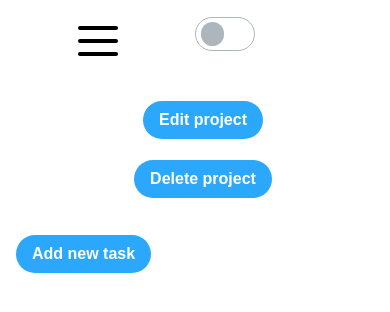
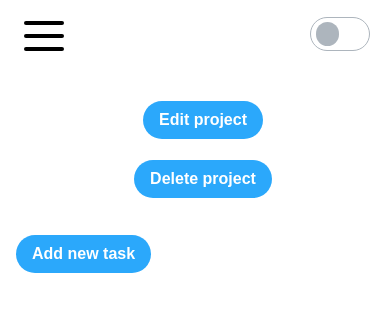
Before and after one commit to Aleksej222/ToDoList-TOP, a website built with webpack: page dist/index.html in a window 390 px wide. Built offline with nearby package versions, Linux system fonts and the light colour scheme.

Commit message:
Header responsive design done.

```diff
--- a/src/responsive-style.css
+++ b/src/responsive-style.css
@@ -8,7 +8,6 @@
         height: 358px;
         /* ?? Zasto na 320px buttonsi ispadnu iz diva */
         /* ** Jer je previse kontenta na tu visinu */
-        /* background-color: aqua !important; */
     }
 
     .task-date {
@@ -25,10 +24,7 @@
     }
 
     .task-btns {
-        /* background-color: chocolate; */
         font-size: 1.6rem;
-        /* position: fixed; */
-        /* padding: 0; */
     }
 
     /* TODO: Add / Update task modal window prosirit */
@@ -47,7 +43,6 @@
 
     .tasks-list {
         grid-template-columns: 45% 45%;
-
     }
 
     .task-title {
@@ -76,9 +71,7 @@
 
     .tasks-list {
         grid-template-columns: 80%;
-        /* background-color: brown; */
     }
-
 
     /* TODO: Centrirat zadatak */
     /* TODO: Kako prikazat projekte kad je kliknut hamb. menu */
@@ -98,11 +91,17 @@
     .burger-container {
         grid-column-start: 1;
         grid-column-end: 2;
-        /* background-color: yellow; */
+    }
+
+    .burger {
+        margin-top: 1.3em;
+        margin-left: 1.5em;
     }
 
     .toggle-container {
-        grid-area: 'row1-col2';
+        display: flex;
+        justify-self: end;
+        margin-right: 1.2em;
     }
 
     .tasks-container {
@@ -130,4 +129,5 @@
     }
 }
 
+/* !! Bug: Form design break-a malo prije 500px, treba popravit */
 /* !! Design breaks at 210px, its ok, won't use time to fix */
```
Also changed, not shown: dist/index.html.
